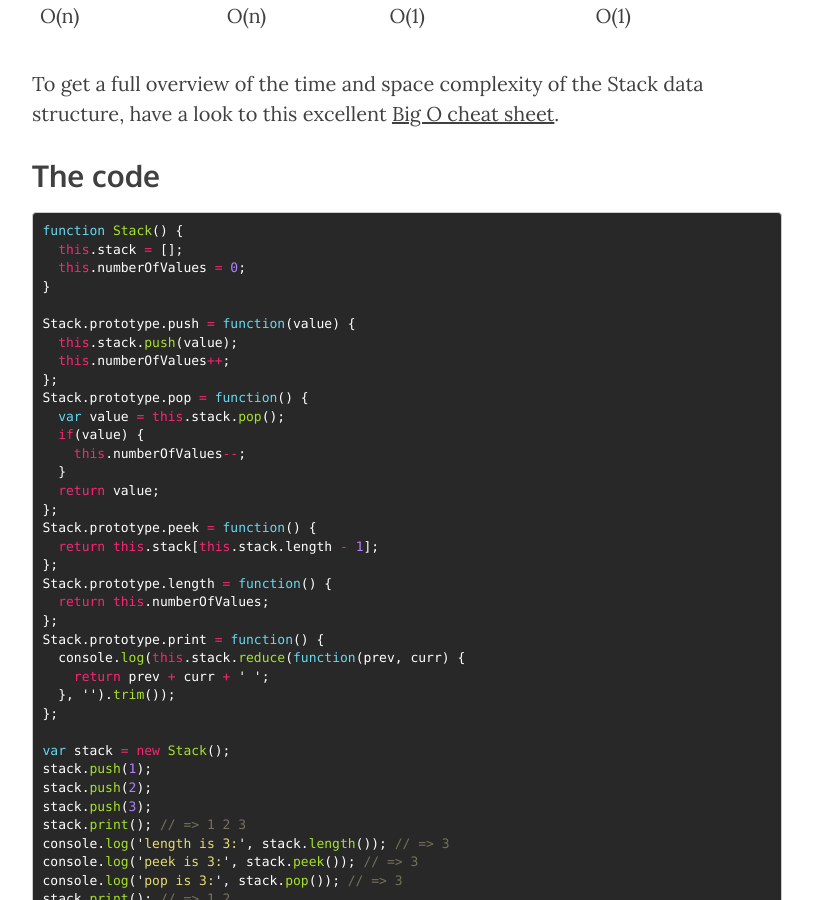
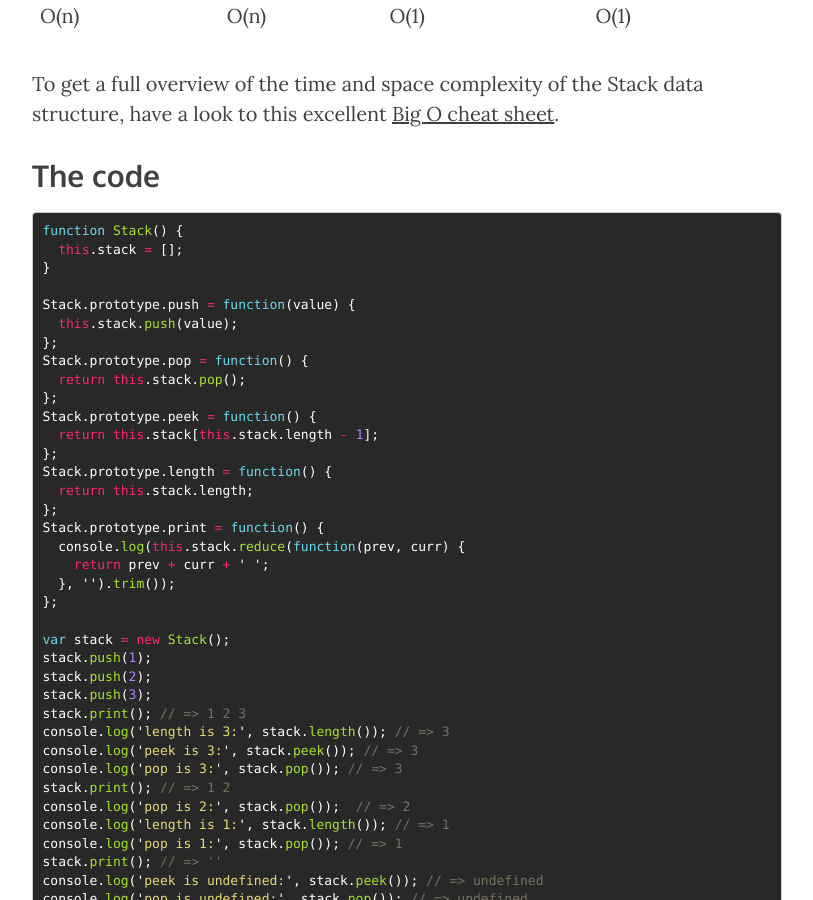
Before and after one commit to benoitvallon/benoitvallon.github.io, a Jekyll site: the page built from _posts/2016-01-14-the-stack-data-structure.md, in a window 1280 px wide and 900 px high, scrolled down 1540 px. Shown: the whole window, without its empty margins (233-1046 px from the left). Built offline with Jekyll 4.4.1, drawn with Linux system fonts in a browser that asks for light colours; nearby versions of some CDN libraries; comment, search, counter and statistics services are not loaded.

Commit message:
Fixes and simplifies the stack data structure

````diff
--- a/_posts/data-structures-series/stack.md
+++ b/_posts/data-structures-series/stack.md
@@ -1,25 +1,19 @@
 ```js
 function Stack() {
   this.stack = [];
-  this.numberOfValues = 0;
 }
 
 Stack.prototype.push = function(value) {
   this.stack.push(value);
-  this.numberOfValues++;
 };
 Stack.prototype.pop = function() {
-  var value = this.stack.pop();
-  if(value) {
-    this.numberOfValues--;
-  }
-  return value;
+  return this.stack.pop();
 };
 Stack.prototype.peek = function() {
   return this.stack[this.stack.length - 1];
 };
 Stack.prototype.length = function() {
-  return this.numberOfValues;
+  return this.stack.length;
 };
 Stack.prototype.print = function() {
   console.log(this.stack.reduce(function(prev, curr) {
````
